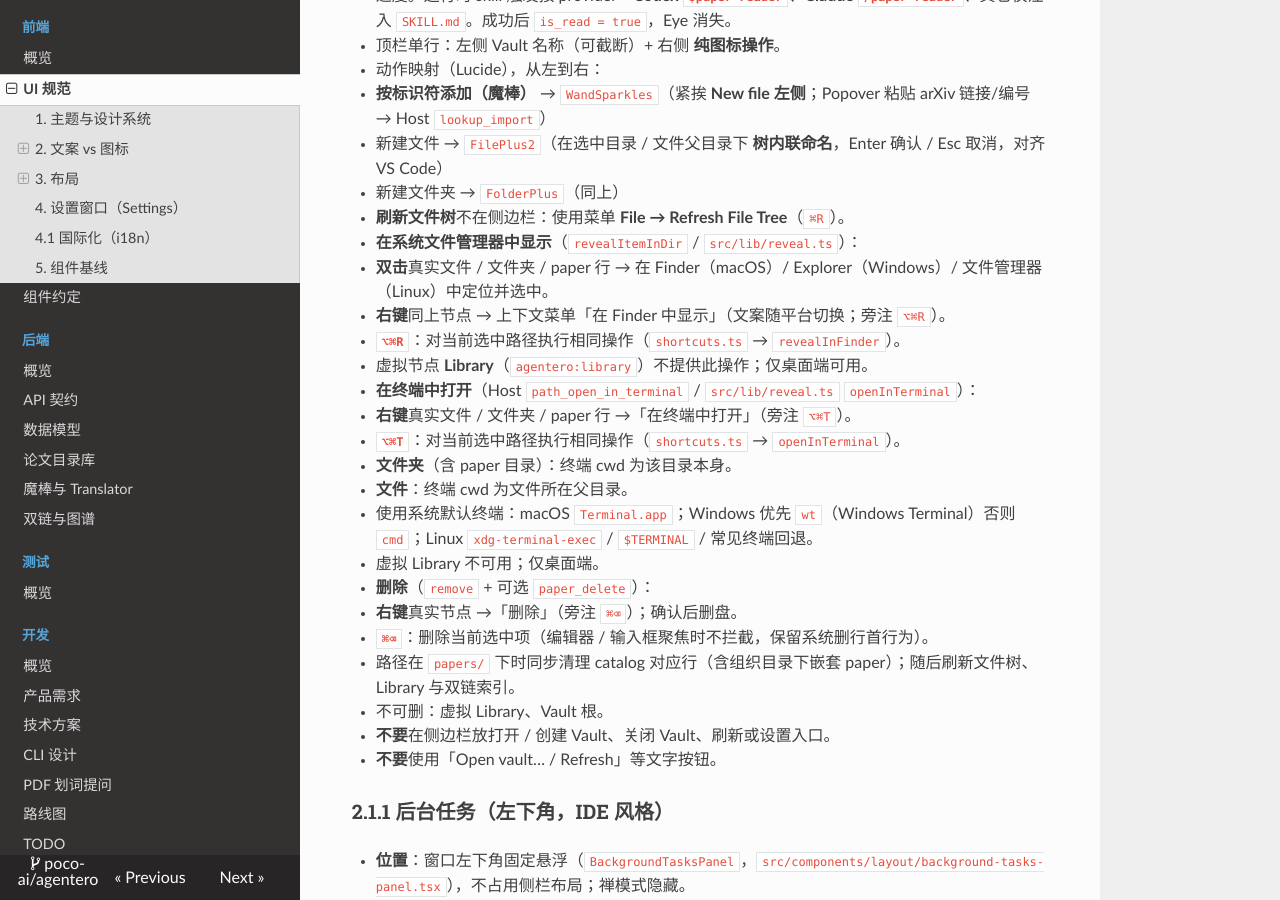
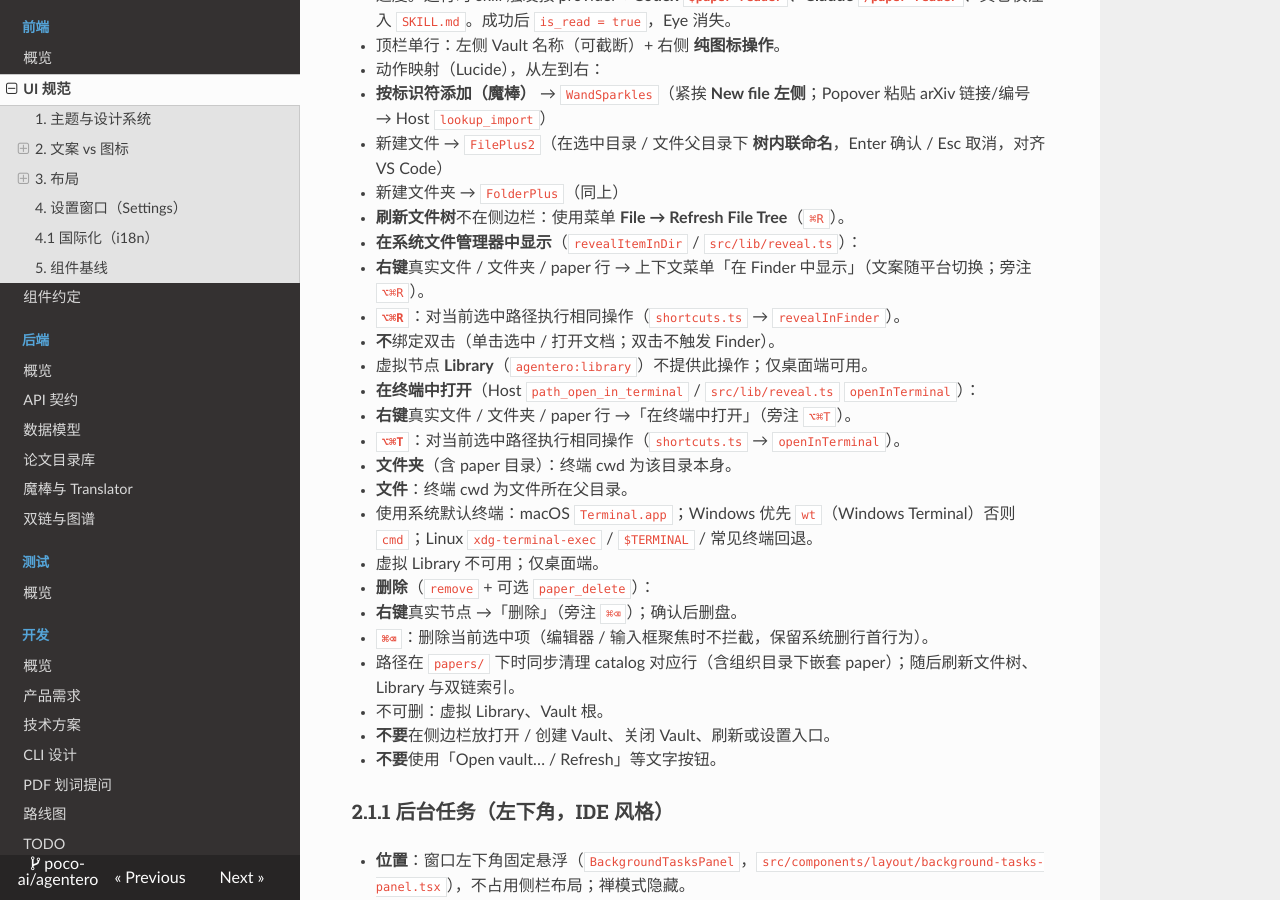
Before and after one commit to July-h5kf3/Agentero, an MkDocs documentation site: the page built from docs/frontend/ui.md, in a window 1280 px wide and 900 px high, scrolled down 1344 px. Built offline with MkDocs 1.6.1, drawn with Linux system fonts in a browser that asks for light colours; nearby versions of some CDN libraries; some of the changed text lies outside the part shown.

Commit message:
fix(ui): 文件树取消双击打开 Finder
在 Finder 中显示仅保留右键菜单与 ⌥⌘R，避免双击与选中/打开文档冲突。

```diff
--- a/docs/frontend/ui.md
+++ b/docs/frontend/ui.md
@@ -43,9 +43,9 @@
   - 新建文件夹 → `FolderPlus`（同上）
 - **刷新文件树**不在侧边栏：使用菜单 **File → Refresh File Tree**（`⌘R`）。
 - **在系统文件管理器中显示**（`revealItemInDir` / `src/lib/reveal.ts`）：
-  - **双击**真实文件 / 文件夹 / paper 行 → 在 Finder（macOS）/ Explorer（Windows）/ 文件管理器（Linux）中定位并选中。
-  - **右键**同上节点 → 上下文菜单「在 Finder 中显示」（文案随平台切换；旁注 `⌥⌘R`）。
+  - **右键**真实文件 / 文件夹 / paper 行 → 上下文菜单「在 Finder 中显示」（文案随平台切换；旁注 `⌥⌘R`）。
   - **`⌥⌘R`**：对当前选中路径执行相同操作（`shortcuts.ts` → `revealInFinder`）。
+  - **不**绑定双击（单击选中 / 打开文档；双击不触发 Finder）。
   - 虚拟节点 **Library**（`agentero:library`）不提供此操作；仅桌面端可用。
 - **在终端中打开**（Host `path_open_in_terminal` / `src/lib/reveal.ts` `openInTerminal`）：
   - **右键**真实文件 / 文件夹 / paper 行 →「在终端中打开」（旁注 `⌥⌘T`）。
@@ -175,7 +175,7 @@
 | `⌘O` | Open vault… | 打开文档/文件夹 |
 | `⇧⌘N` | Create vault… | 创建并初始化新 Vault（含 catalog） |
 | `⌘R` | 刷新文件树 | 刷新当前视图 |
-| `⌥⌘R` | 在 Finder 中显示 | 定位当前选中文件/文件夹；`shortcuts.ts` → `revealInFinder` |
+| `⌥⌘R` | 在 Finder 中显示 | 右键或快捷键定位当前选中文件/文件夹（无双击）；`shortcuts.ts` → `revealInFinder` |
 | `⌥⌘T` | 在终端中打开 | 文件夹 = 自身 cwd，文件 = 父目录；系统默认终端；`shortcuts.ts` → `openInTerminal` |
 | `⌘⌫` | 删除选中项 | 文件树选中项；确认后删盘；`papers/` 同步 `paper_delete`；编辑区不拦截 |
 | `⌥⌘S` | 显示 / 隐藏侧边栏 | 对齐 Mail / Preview 等侧边栏约定 |
```
Also changed, not shown: AGENTS.md (+1 -1 lines), docs/development/roadmap.md (+1 -1 lines), docs/development/technical-plan.md (+2 -2 lines), docs/development/todo.md (+1 -1 lines), docs/index.md (+1 -1 lines), src/components/layout/file-tree.tsx (+0 -11 lines).
